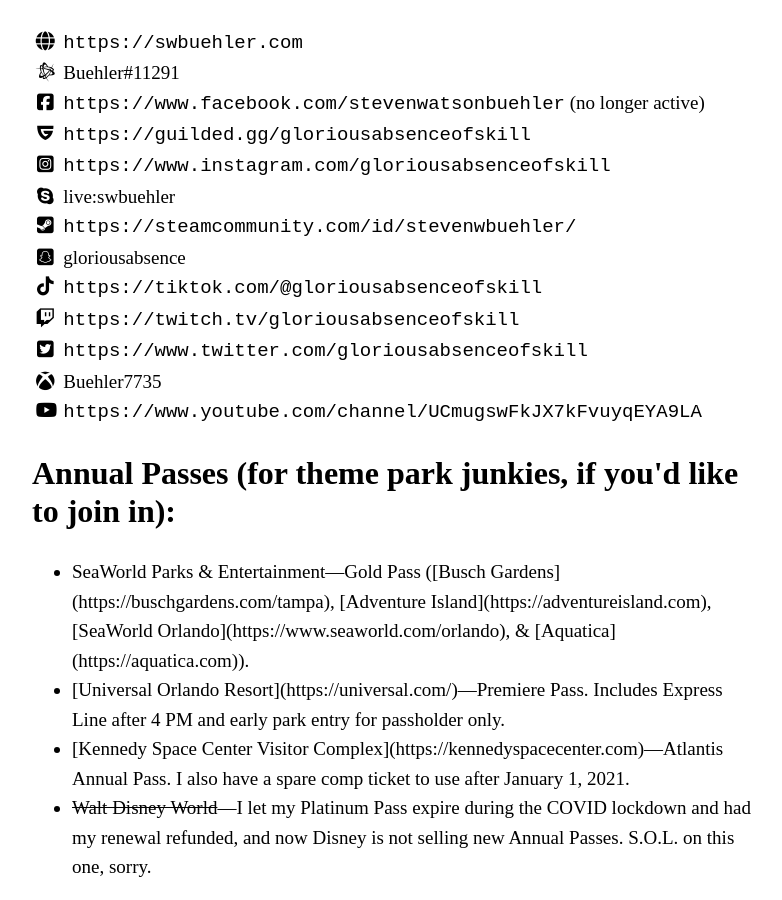
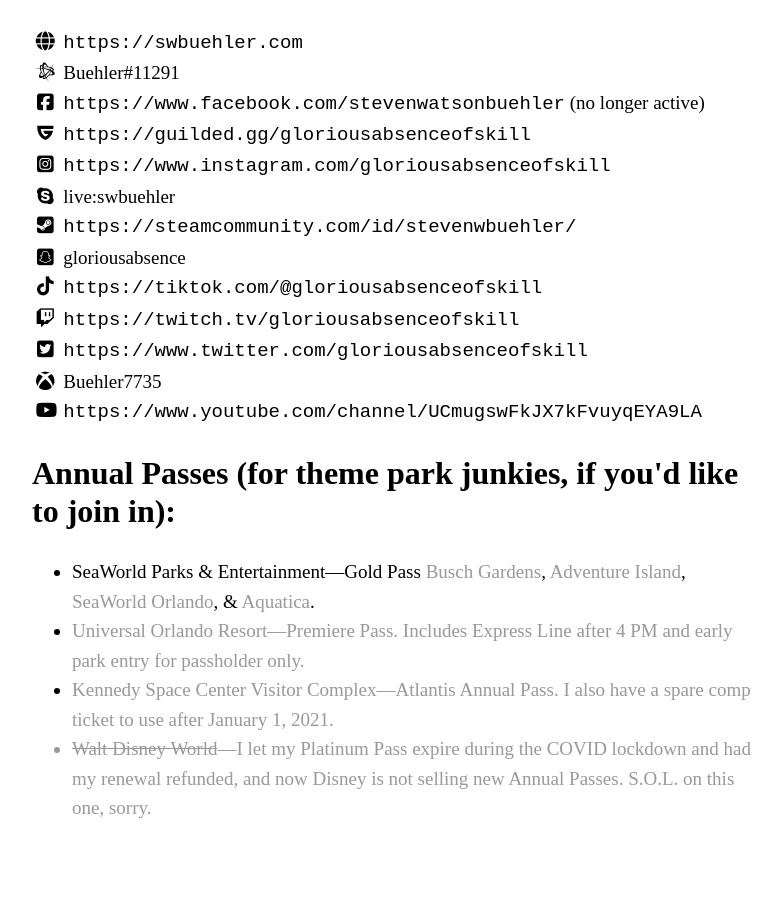
Before and after one commit to stevenbuehler/stevenbuehler.github.io, a Jekyll site: the page built from contact.html, in a window 1280 px wide and 900 px high, scrolled down 789 px. Shown: the whole window, without its empty margins (68-850 px from the left). Built offline with Jekyll 4.4.1, drawn with Linux system fonts in a browser that asks for light colours; nearby versions of some CDN libraries; some web fonts are replaced; after the commit the page ends 1631 px from its top, so only the background shows below that; part of the change alters nothing that is shown.

Commit message:
Correct markdown to HTML

```diff
--- a/contact.html
+++ b/contact.html
@@ -32,9 +32,9 @@ layout: page
 </p>
 <h2>Annual Passes (for theme park junkies, if you'd like to join in):</h2>
 <ul>
-  <li>SeaWorld Parks &amp; Entertainment&mdash;Gold Pass ([Busch Gardens](https://buschgardens.com/tampa), [Adventure Island](https://adventureisland.com), [SeaWorld Orlando](https://www.seaworld.com/orlando), &amp; [Aquatica](https://aquatica.com)).</li>
-  <li>[Universal Orlando Resort](https://universal.com/)&mdash;Premiere Pass. Includes Express Line after 4 PM and early park entry for passholder only.</li>
-  <li>[Kennedy Space Center Visitor Complex](https://kennedyspacecenter.com)&mdash;Atlantis Annual Pass. I also have a spare comp ticket to use after January 1, 2021.</li>
+  <li>SeaWorld Parks &amp; Entertainment&mdash;Gold Pass <a href="https://buschgardens.com/tampa">Busch Gardens</a>, <a href="https://adventureisland.com">Adventure Island</a>, <a href="https://seaworld.com/orlando">SeaWorld Orlando</a>, &amp; <a href="https://aquatica.com">Aquatica</a>.</li>
+  <li><a href="https://universalorlando.com">Universal Orlando Resort&mdash;Premiere Pass. Includes Express Line after 4 PM and early park entry for passholder only.</li>
+  <li><a href="https://kennedyspacecenter.com">Kennedy Space Center Visitor Complex&mdash;Atlantis Annual Pass. I also have a spare comp ticket to use after January 1, 2021.</li>
   <li><s>Walt Disney World</s>&mdash;I let my Platinum Pass expire during the COVID lockdown and had my renewal refunded, and now Disney is not selling new Annual Passes. S.O.L. on this one, sorry.</li>
 </ul>
 </span>
```
